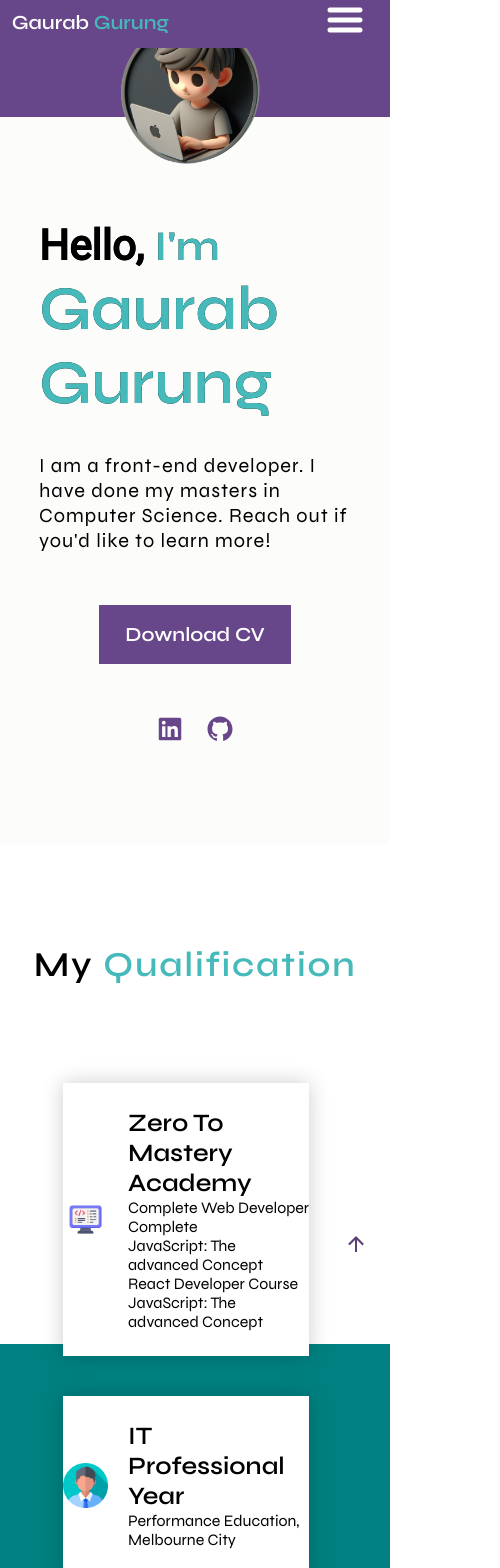
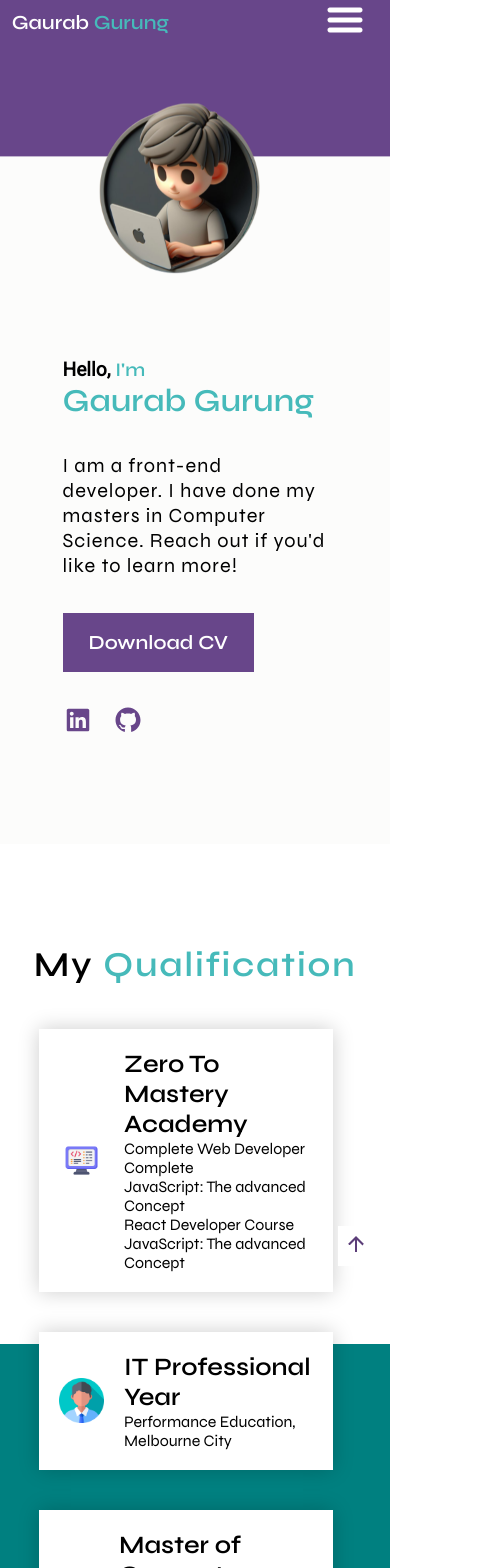
Before and after one commit to GaurabGurung/My-PortFolio, a React (Vite) app: page / in a window 390 px wide. Shown: the top 1568 px of the page, 500 px wide, since content can reach past the window. Built offline with nearby package versions, Linux system fonts and the light colour scheme.

Commit message:
added some styling for responsiveness

```diff
--- a/src/components/current-job/current-job.module.css
+++ b/src/components/current-job/current-job.module.css
@@ -5,6 +5,7 @@
   flex-direction: column;
   align-items: center;
   color: white;
+  width: 90%;
 }
 
 .currentJob {
@@ -14,6 +15,7 @@
   font-size: 24px;
   margin-bottom: 20px;
   color: white;
+  text-align: center;
 }
 .description {
   text-align: center;
--- a/src/components/education-section/education-section.jsx
+++ b/src/components/education-section/education-section.jsx
@@ -30,7 +30,7 @@ const EducationSection = () => {
           <img
             src={WebDevIcon}
             alt="WebDev-icon"
-            className={styles.webDevIcon}
+            className={styles.webDevIcon}webDevIcon
           />
           <div className={styles.itemText}>
             <h3>Zero To Mastery Academy</h3>
--- a/src/components/education-section/education-section.module.css
+++ b/src/components/education-section/education-section.module.css
@@ -8,8 +8,10 @@
   padding-bottom: 5%;
   color: black;
   margin-top: 10%;
-  width: 50vw;
-  /* background-color: red; */
+  width: auto;
+  @media screen and (max-width: 830px) {
+    height: 100%;
+  }
 }
 
 .aboutItem {
@@ -17,7 +19,9 @@
   flex-direction: row;
   align-items: center;
   list-style: none;
-  padding: 25px;
+  padding: 50px 50px;
+  /* padding-left: 50px;
+  padding-right: 50px; */
   background-repeat: no-repeat;
   transition: 0.4s;
   cursor: pointer;
@@ -25,7 +29,6 @@
   box-shadow: 0 0 20px rgba(0, 0, 0, 0.2);
   color: black;
   background-image: none;
-  margin-left: 10%;
   box-sizing: border-box;
   width: 100%;
   position: relative;
@@ -46,32 +49,32 @@
 .webDevIcon {
   width: 65px;
   padding-right: 20px;
-  padding-left: 0px;
 }
 .pyIcon {
   width: 65px;
   padding-right: 20px;
-  padding-left: 0px;
 }
 
 .degree {
   width: 60px;
   padding-right: 20px;
-  padding-top: 0%;
-  padding-bottom: 0%;
-  margin-top: 0;
 }
 
 @media screen and (max-width: 830px) {
   .aboutItems {
-    padding: 29px;
+    padding: 5px;
     width: auto;
+    margin: 0;
   }
 
   .aboutItem {
-    padding-left: 0;
-    padding-right: 0;
-    margin-left: 0;
-    margin-right: 0;
+    padding-left: auto;
+    padding-right: auto;
+  }
+  h3 {
+    font-size: 10px;
+  }
+  .aboutItem {
+    padding: 20px 20px;
   }
 }
--- a/src/components/hero/hero.jsx
+++ b/src/components/hero/hero.jsx
@@ -52,6 +52,7 @@ export const Hero = () => {
           >
             Download CV
           </a>
+
           <div className={styles.social}>
             <a
               href="https://www.linkedin.com/in/gaurab-gurung/"
@@ -69,10 +70,16 @@ export const Hero = () => {
             </a>
           </div>
         </motion.div>
-        <motion.img src={HeroImg} alt="Hero image" className={styles.heroImg} />
-        <div className={styles.shawdow} />
-        <div className={styles.sideColor} />
-        <div className={styles.bottomLine} />
+        <div className={styles.image_container}>
+          <motion.img
+            src={HeroImg}
+            alt="Hero image"
+            className={styles.heroImg}
+          />
+          <div className={styles.shawdow} />
+          <div className={styles.sideColor} />
+          {/* <div className={styles.bottomLine} /> */}
+        </div>
       </section>
     </>
   );
--- a/src/components/hero/hero.module.css
+++ b/src/components/hero/hero.module.css
@@ -1,6 +1,6 @@
 @import "../../vars.css";
 
-.container {
+/* .container {
   position: relative;
   display: flex;
   align-items: center;
@@ -18,10 +18,85 @@
 .content {
   display: flex;
   flex-direction: column;
+  align-items: flex-start; */
+/* color: var(--color-text); */
+/* z-index: 1;
+  padding-top: 10%;
+  width: 50%;
+} */
+
+/* .title {
+  font-size: 42px;
+  font-weight: 900;
+  margin-bottom: 33px;
+  font-family: var(--font-roboto);
+  background: black; */
+/* background: linear-gradient(
+    90deg,
+    rgba(255, 255, 255, 1) 70%,
+    rgba(255, 255, 255, 0) 120%
+  ); */
+/* -webkit-text-fill-color: transparent; */
+/* -webkit-background-clip: text;
+}
+.myName {
+  color: var(--color-hitext);
+  font-size: 62px;
+  font-weight: 900;
+}
+
+.textColor {
+  color: var(--color-hitext);
+} */
+
+/* .description {
+  font-size: 20px;
+  letter-spacing: 1px;
+  margin-bottom: 52px;
+  color: black;
+}
+
+
+
+.heroImg {
+  position: relative;
+}
+
+
+/* box-shadow: 0 10px 20px 0px rgba(0, 0, 0, 0.5); */
+
+/* .bottomLine {
+  background-color: var(--color-dark);
+  height: 5px;
+  z-index: 2;
+} */
+
+@import "../../vars.css";
+
+.container {
+  position: relative;
+  display: flex;
+  align-items: center;
+  justify-content: center;
+  gap: 60px;
+  z-index: 1;
+  padding-left: 10%;
+  padding-right: 10%;
+  padding-bottom: 130px;
+  background: var(--color-bg);
+  height: 100vh;
+  width: 100%;
+  overflow: hidden;
+}
+
+.content {
+  width: 50%;
+  flex-direction: column;
   align-items: flex-start;
-  /* color: var(--color-text); */
+  color: var(--color-text);
   z-index: 1;
   padding-top: 10%;
+  width: 50%;
 }
 
 .title {
@@ -29,14 +104,15 @@
   font-weight: 900;
   margin-bottom: 33px;
   font-family: var(--font-roboto);
-  background: black;
-  /* background: linear-gradient(
+  /* background: black;
+  background: linear-gradient(
     90deg,
     rgba(255, 255, 255, 1) 70%,
     rgba(255, 255, 255, 0) 120%
-  ); */
-  /* -webkit-text-fill-color: transparent; */
-  -webkit-background-clip: text;
+  );
+  -webkit-text-fill-color: transparent;
+  -webkit-background-clip: text; */
+  color: black;
 }
 .myName {
   color: var(--color-hitext);
@@ -65,9 +141,36 @@
   transition: transform 0.5s ease;
 }
 
+.social {
+  height: 30px;
+  transition: transform 0.6s;
+  padding-top: 50px;
+  display: flex;
+  gap: 20px;
+}
+
+.socialLink {
+  transition: transform 0.6s;
+}
+
+.socialLink:hover {
+  transform: translateY(-0.4rem);
+}
+.containerBtn:hover {
+  box-shadow: 1px 1px 4px 1px #807094;
+}
+.image_container {
+  position: relative;
+  display: flex;
+  flex-direction: column;
+  justify-content: center;
+  width: 50%;
+  min-width: 200px;
+}
+
 .heroImg {
-  width: 50%;
-  z-index: 2;
+  width: 100%;
+  z-index: 20;
 
   animation-name: floating;
   animation-duration: 3s;
@@ -87,76 +190,67 @@
   }
 }
 
+.sideColor {
+  position: absolute;
+  background: var(--color-dark);
+  z-index: 1;
+  width: 40vw;
+  right: -200px;
+  height: 120vh;
+}
+
 .shawdow {
-  position: absolute;
+  position: relative;
+  z-index: 100;
   width: 20vw;
   height: 2vw;
-  /* top: calc(50% + 33vh); */
-  bottom: 10vh;
-  right: calc(50% - 25vw);
+  top: calc(50% + 33vh);
+  bottom: -100px;
+  right: calc(50% - 26vw);
   border-radius: 50%;
   background: black;
   filter: blur(20px);
-  box-shadow: 0 10px 20px 0px rgba(0, 0, 0, 0.5);
-  z-index: 1;
-}
-
-.sideColor {
-  position: absolute;
-  background: var(--color-dark);
-  right: 0px;
-  top: 0px;
-  z-index: 0;
-  width: 35vw;
-  height: 100vh;
-}
-.bottomLine {
-  background-color: var(--color-dark);
-  height: 5px;
-  z-index: 2;
 }
 
 @media screen and (max-width: 830px) {
   .container {
     flex-direction: column-reverse;
+    align-items: center;
+    height: 100vh;
+    gap: 0;
+    padding: 0;
   }
 
   .content {
-    align-items: center;
-    padding-top: 0;
+    height: 60%;
+    padding-top: 10px;
+    width: 80%;
+    min-width: 465px;
+    padding: 0 100px;
+    padding-top: 20px;
   }
-  .sideColor {
-    position: absolute;
-    width: 100vw;
-    height: 30vw;
-    min-width: 350px;
-    bottom: 2px;
-    left: 0;
-    top: 0px;
-    background: var(--color-dark);
-    z-index: 0;
+  .image_container {
+    height: 40%;
+    padding-top: 50px;
+    padding-bottom: 20px;
+  }
+  .heroImg {
+    width: 90%;
   }
 
   .shawdow {
     display: none;
   }
+  .sideColor {
+    rotate: 90deg;
+    right: 0;
+    bottom: -200px;
+    width: 250px;
+  }
+  .title {
+    font-size: 1.2rem;
+  }
+  .myName {
+    font-size: 2rem;
+  }
 }
-
-.social {
-  height: 30px;
-  transition: transform 0.6s;
-  padding-top: 50px;
-  display: flex;
-  gap: 20px;
-}
-
-.socialLink {
-  transition: transform 0.6s;
-}
-
-.socialLink:hover {
-  transform: translateY(-0.4rem);
-}
-.containerBtn:hover {
-  box-shadow: 1px 1px 4px 1px #807094;
-}
--- a/src/components/projects/projects.jsx
+++ b/src/components/projects/projects.jsx
@@ -30,11 +30,8 @@ const Projects = () => {
       >
         {projects.map((project) => {
           return (
-            <div className={styles.hh}>
-              <article
-                className={`${styles.projects__card}`}
-                key={project.title}
-              >
+            <div className={styles.projects__card}>
+              <article className={`${styles.project_info}`} key={project.title}>
                 <img
                   src={project.imageSrc}
                   alt="project image"
--- a/src/components/qualification/qualification.module.css
+++ b/src/components/qualification/qualification.module.css
@@ -1,5 +1,5 @@
 .container {
-  height: 95vh;
+  height: 100vh;
   width: 100%;
   position: relative;
   overflow: hidden;
@@ -134,6 +134,9 @@
   .twinkle {
     display: none;
   }
+  .hello {
+    display: none;
+  }
 }
 @media screen and (min-width: 2150px) {
   .block {
--- a/src/data/projects.json
+++ b/src/data/projects.json
@@ -22,21 +22,5 @@
     "skills": ["JavaScript", "scss"],
     "demo": "https://ourtastehub.netlify.app/",
     "source": "https://github.com/GaurabGurung/food-app"
-  },
-  {
-    "title": "Monster Rolodex",
-    "imageSrc": "../../src/assets/projects/monsters.png",
-    "description": "This is a project made to react JS ",
-    "skills": ["React", "JavaScript", "Redux"],
-    "demo": "https://monster-friends-search.netlify.app/",
-    "source": "https://github.com/GaurabGurung/monster-app-Functional-component"
-  },
-  {
-    "title": "WeatherApp",
-    "imageSrc": "../../src/assets/projects/weatherApp.png",
-    "description": "This is a project made to learn the weather API ",
-    "skills": ["JavaScript", "scss"],
-    "demo": "https://max-online-shop.netlify.app/",
-    "source": "https://github.com/GaurabGurung/Weather-App"
   }
 ]
--- a/src/route/contact-page/contact-page.module.css
+++ b/src/route/contact-page/contact-page.module.css
@@ -2,6 +2,7 @@
 .container {
   display: flex;
   flex-direction: column;
+  overflow: hidden;
   height: 100vh;
 }
 .section__title {
@@ -9,12 +10,6 @@
 }
 .textHiglight {
   color: var(--color-hitext);
-}
-
-* {
-  box-sizing: border-box;
-  padding: 0;
-  margin: 0;
 }
 
 .section {
@@ -37,14 +32,16 @@
 
 .contact__container {
   padding-bottom: 4rem;
+  min-width: 480px;
 }
 
 .contact__page {
   padding-block: 0 4rem;
   gap: 1.5rem;
-  max-width: 1120px;
+  max-width: 1200px;
   margin-inline: 1.5rem;
   display: grid;
+  min-width: 600px;
 }
 
 .contact__form {
@@ -54,6 +51,7 @@
   display: grid;
   gap: 1.5rem;
   justify-self: center;
+  min-width: 300px;
 }
 
 .contact__box {
--- a/src/route/homePage/homePage.jsx
+++ b/src/route/homePage/homePage.jsx
@@ -1,4 +1,4 @@
-import Hero from "../../components/hero/hero";
+import Hero from "../../components/hero/hero.jsx";
 import Qualification from "../../components/qualification/qualification.jsx";
 import Skills from "../../components/skills/skills";
 import Projects from "../../components/projects/projects";
```
Also changed, not shown: src/components/projects/projects.module.css (+21 -10 lines), src/components/skills/skills.module.css (+23 -8 lines), 1 other file (tests, documents, lock files or other folders).
